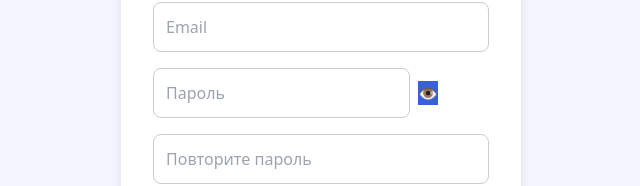
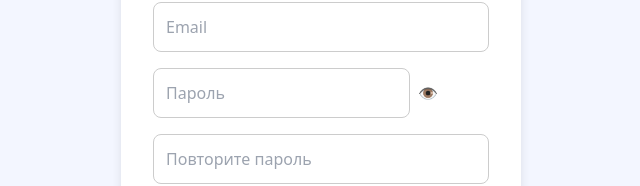
Before and after one commit to senenevar/domio-app, a Next.js app: page /auth/register in a window 1280 px wide. Shown: the part 169-355 px from the top of the page, without its empty margins (319-959 px from the left). Built offline with nearby package versions, Linux system fonts and the light colour scheme.

Commit message:
update-v6

```diff
--- a/pages/auth/register.tsx
+++ b/pages/auth/register.tsx
@@ -1,5 +1,4 @@
 import { useState } from 'react';
-import { useRouter } from 'next/router';
 import { supabase } from '../../lib/supabaseClient';
 import styles from '../../styles/Auth.module.css';
 
@@ -10,7 +9,6 @@ export default function Register() {
   const [loading, setLoading] = useState(false);
   const [message, setMessage] = useState('');
   const [showPassword, setShowPassword] = useState(false);
-  const router = useRouter();
 
   const handleRegister = async (e: React.FormEvent) => {
     e.preventDefault();
@@ -26,13 +24,8 @@ export default function Register() {
       password,
     });
 
-    if (error) {
-      setMessage(error.message);
-    } else {
-      setMessage('Регистрация прошла успешно! Проверьте вашу почту для подтверждения.');
-    }
-
     setLoading(false);
+    setMessage(error ? error.message : 'Регистрация успешна! Проверьте почту.');
   };
 
   return (
@@ -40,10 +33,11 @@ export default function Register() {
       <a href="/" className={styles.logo}>Domio</a>
       <form onSubmit={handleRegister} className={styles.form}>
         <h2>Регистрация</h2>
-        {message && <p className={message.includes('успешно') ? styles.success : styles.error}>{message}</p>}
+        {message && <p className={message.includes('успешна') ? styles.success : styles.error}>{message}</p>}
         <input
           type="email"
           placeholder="Email"
+          className={styles.input}
           value={email}
           onChange={(e) => setEmail(e.target.value)}
           required
@@ -52,24 +46,26 @@ export default function Register() {
           <input
             type={showPassword ? 'text' : 'password'}
             placeholder="Пароль"
+            className={styles.input}
             value={password}
             onChange={(e) => setPassword(e.target.value)}
             required
           />
-          <button type="button" onClick={() => setShowPassword(!showPassword)}>👁️</button>
+          <button type="button" className={styles.toggleBtn} onClick={() => setShowPassword(!showPassword)}>👁️</button>
         </div>
         <input
           type={showPassword ? 'text' : 'password'}
           placeholder="Повторите пароль"
+          className={styles.input}
           value={confirmPassword}
           onChange={(e) => setConfirmPassword(e.target.value)}
           required
         />
-        <button type="submit" disabled={loading}>
+        <button type="submit" className={styles.button} disabled={loading}>
           {loading ? 'Загрузка...' : 'Зарегистрироваться'}
         </button>
         <p className={styles.link}>Уже есть аккаунт? <a href="/auth/login">Войти</a></p>
       </form>
     </div>
-  );
+);
 }
--- a/styles/Auth.module.css
+++ b/styles/Auth.module.css
@@ -20,13 +20,13 @@
   flex-direction: column;
   gap: 1rem;
 }
-input {
+.input {
   padding: 0.75rem;
   font-size: 1rem;
   border: 1px solid #ccc;
   border-radius: 8px;
 }
-button[type="submit"] {
+button[type="submit"], .button {
   padding: 0.75rem;
   font-size: 1rem;
   background: #3b82f6;
@@ -52,3 +52,9 @@ button[type="submit"] {
   gap: 0.5rem;
   align-items: center;
 }
+.toggleBtn {
+  padding: 0;
+  background: none;
+  border: none;
+  cursor: pointer;
+}
```
